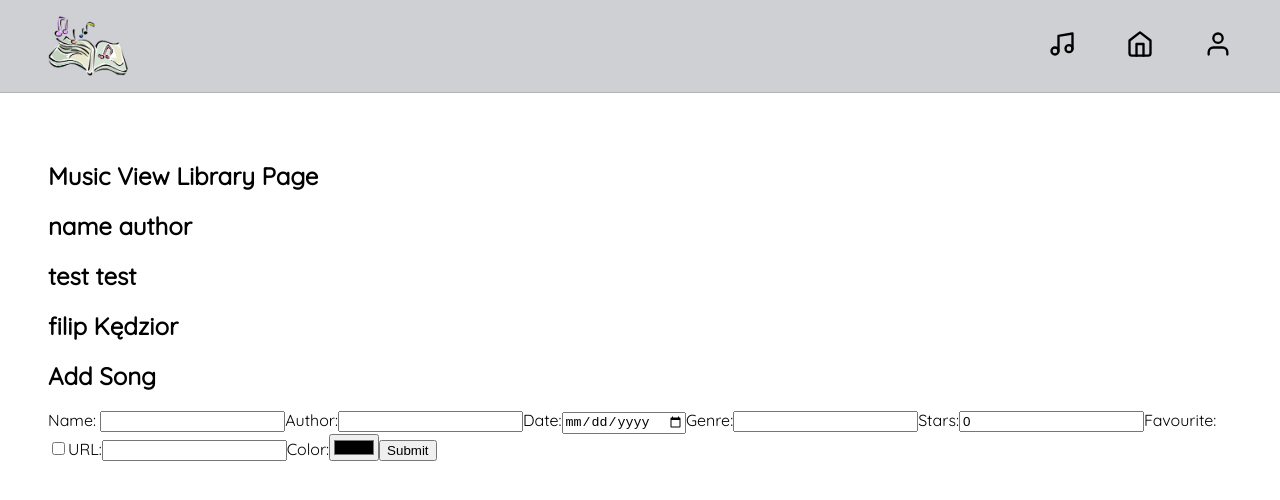
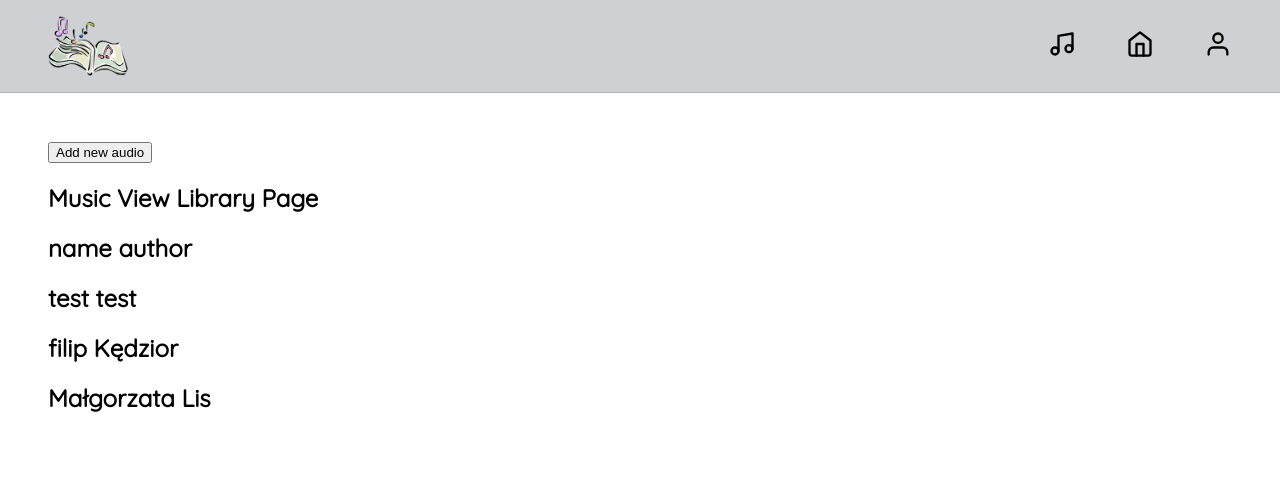
Before and after one commit to lismalgorzata/projectPP5, a Vue app: page /music in a window 1280 px wide. Shown: the top 500 px of the page. Built offline with nearby package versions, Linux system fonts and the light colour scheme; data requests are answered from the project's data file.

Commit message:
Toggle library/addAudio button

```diff
--- a/data/db.json
+++ b/data/db.json
@@ -32,6 +32,17 @@
       "url": "https://programista.na.swiecie",
       "color": "#ffde66",
       "id": "GHnF7Y3"
+    },
+    {
+      "name": "Małgorzata",
+      "author": "Lis",
+      "date": "2023-12-15",
+      "genre": "cute",
+      "stars": 1e+53,
+      "favourite": true,
+      "url": "https://kocham.gosie.bardzo",
+      "color": "#ff00ea",
+      "id": "QKpdF_L"
     }
   ]
 }
--- a/src/views/MusicView.vue
+++ b/src/views/MusicView.vue
@@ -1,13 +1,19 @@
 <template>
+  <div>
+    <button @click="togglePage">
+      {{ currentPage === 'library' ? 'Add new audio' : 'See the library' }}
+    </button>
+
     <div class="library-page">
-    <div class="musicLibrary">
+      <div class="musicLibrary" v-if="currentPage === 'library'">
         <h2>Music View Library Page</h2>
         <div v-for="file in audio_files" :key="file.id">
-        <h2>{{ file.name +" "+ file.author }}</h2>
+          <h2>{{ file.name + ' ' + file.author }}</h2>
         </div>
       </div>
 
-    <div class="add-page">
+      <div class="addToLibrary" v-if="currentPage === 'add'">
+
         <h2>Add Song</h2>
 
         <form @submit.prevent="submitAudioForm">
@@ -39,10 +45,10 @@
         </form>
       </div>
     </div>
+  </div>
 </template>
 
 <script>
-// Import Axios at the top
 import axios from 'axios';
 
 export default {
@@ -58,7 +64,8 @@ export default {
         favourite: false,
         url: '',
         color: '#000000'
-      }
+      },
+      currentPage: 'library'
     };
   },
   mounted() {
@@ -66,26 +73,19 @@ export default {
   },
   methods: {
     fetchAudioFiles() {
-      fetch('http://localhost:3000/audio_files')
-        .then(res => res.json())
-        .then(data => (this.audio_files = data))
+      axios.get('http://localhost:3000/audio_files')
+        .then(res => {
+          this.audio_files = res.data;
+        })
         .catch(err => console.log(err.message));
     },
     submitAudioForm() {
-      // Handle form submission logic here
-      console.log('Form submitted:', this.formData);
-
-      // Assuming you want to add the new audio file to the list
-      // You can adjust this part based on your server/API logic
       axios.post('http://localhost:3000/audio_files', this.formData)
         .then(res => {
-          console.log(res);
-          // Use the data returned by the server to update UI or perform actions
           this.audio_files.push(res.data);
         })
         .catch(err => console.log(err));
 
-      // Reset the form data for the next entry
       this.formData = {
         name: '',
         author: '',
@@ -97,8 +97,11 @@ export default {
         color: '#000000'
       };
 
-      // Fetch audio files after successful submission
+      this.togglePage(); // Fixed: Call togglePage method
       this.fetchAudioFiles();
+    },
+    togglePage() {
+      this.currentPage = this.currentPage === 'library' ? 'add' : 'library';
     }
   }
 };
```
Lines whose indentation alone changed are shown as unchanged.
